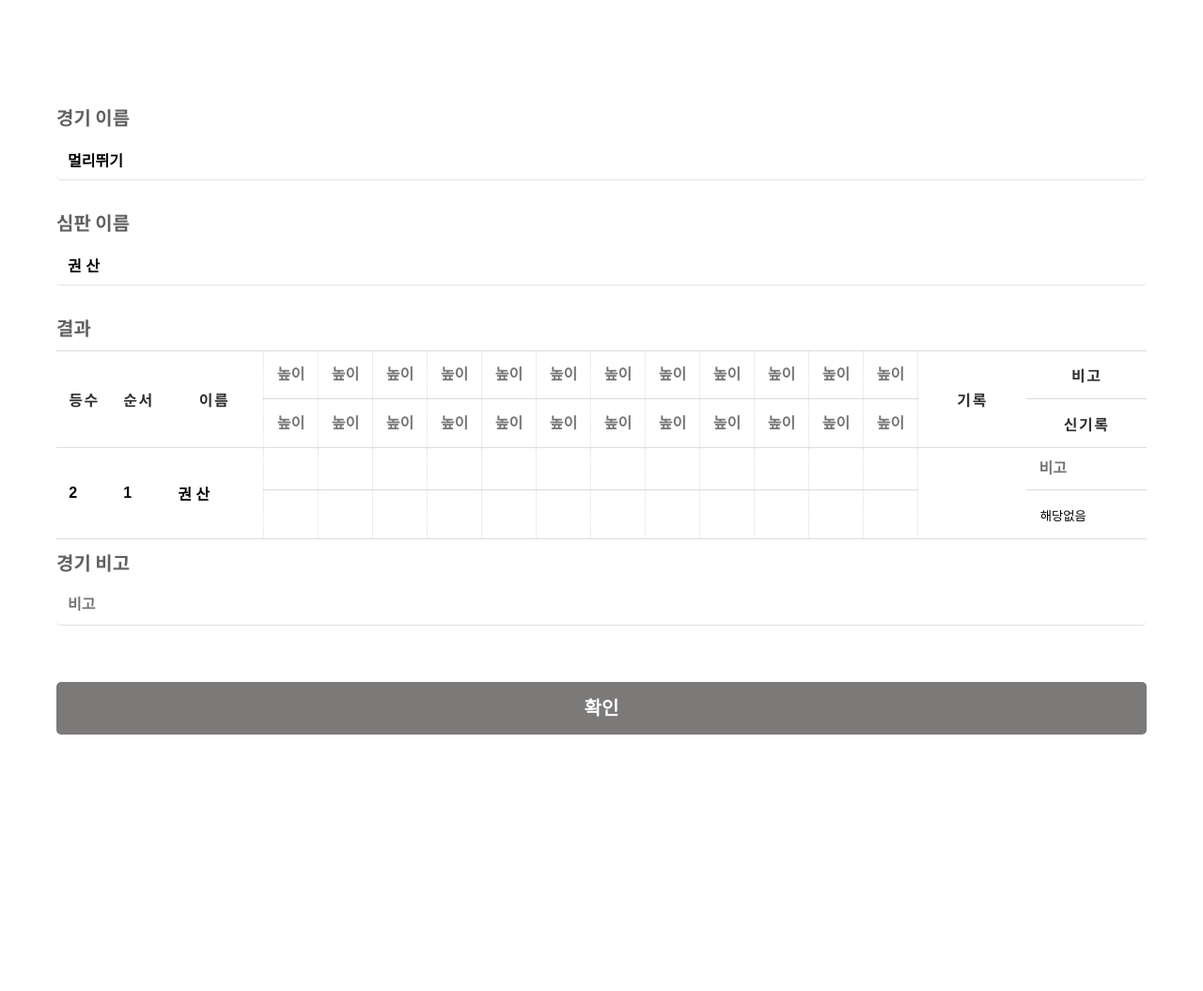
After one commit to hwang-won/U20_php, a PHP site: page /addFieldResult3.php in a window 1280 px wide. The commit adds this page. Shown: the whole page at 94% size. Run offline with PHP 8.4, Linux system fonts and the light colour scheme; some libraries are stand-ins or nearby versions.

Commit message:
add highjump result page

```diff
--- /dev/null
+++ b/addFieldResult3.php
@@ -0,0 +1,284 @@
+<!DOCTYPE html>
+<html lang="ko">
+
+<head>
+    <meta charset="UTF-8" />
+    <meta http-equiv="X-UA-Compatible" content="IE=edge" />
+    <meta name="viewport" content="width=device-width, initial-scale=1.0" />
+    <link rel="stylesheet" href="css/style.css" />
+    <link rel="stylesheet" href="fontawesome/css/all.min.css" />
+    <script src="/fontawesome/js/all.min.js"></script>
+    <!--Data Tables-->
+    <link rel="stylesheet" type="text/css" href="DataTables/datatables.min.css" />
+    <script type="text/javascript" src="DataTables/datatables.min.js"></script>
+    <script type="text/javascript" src="js/useDataTables.js"></script>
+    <script type="text/javascript" src="js/onlynumber.js"></script>
+    <title>U20</title>
+</head>
+
+<body>
+
+    <!-- contents 본문 내용 -->
+    <div class="container">
+        <!-- class="contents something" -->
+        <div class="something" style="padding: 100px 60px 60px 60px">
+            <form action="#" method="post" class="form">
+                <h3>경기 이름</h3>
+                <div class="input_row">
+                    <input placeholder="경기 이름" type="text" name="gamename" class="input_text" value="멀리뛰기"
+                        maxlength="16" required="" readonly />
+                </div>
+                <h3>심판 이름</h3>
+                <div class="input_row">
+                    <input placeholder="심판 이름" type="text" name="refereename" class="input_text" value="권 산"
+                        maxlength="30" required="" readonly />
+                </div>
+                <h3 style="margin-bottom: 10px">결과</h3>
+                <table cellspacing="0" cellpadding="0" class="team_table" style="border-top: 0px">
+                    <colgroup>
+                        <col style="width: 5%" />
+                        <col style="width: 5%" />
+                        <col style="width: 9%" />
+                        <col style="width: 5%" />
+                        <col style="width: 5%" />
+                        <col style="width: 5%" />
+                        <col style="width: 5%" />
+                        <col style="width: 5%" />
+                        <col style="width: 5%" />
+                        <col style="width: 5%" />
+                        <col style="width: 5%" />
+                        <col style="width: 5%" />
+                        <col style="width: 5%" />
+                        <col style="width: 5%" />
+                        <col style="width: 5%" />
+                        <col style="width: 10%" />
+                        <col style="width: 11%" />
+
+                    </colgroup>
+                    <thead>
+                        <tr id="col1">
+                            <th style="background: none" rowspan="2" >등수</th>
+                            <th style="background: none" rowspan="2">순서</th>
+                            <th style="background: none" rowspan="2">이름</th>
+                            <th style="background: none" ><input placeholder="높이" type="text" name="trial[]" class="input_trial" id="trial" value=""
+                            maxlength="4" required="" onkeyup="highFormat(this)"></th>
+                            <th style="background: none" ><input placeholder="높이" type="text" name="trial[]" class="input_trial" id="trial" value=""
+                            maxlength="4" required="" onkeyup="highFormat(this)"></th>
+                            <th style="background: none" ><input placeholder="높이" type="text" name="trial[]" class="input_trial" id="trial" value=""
+                            maxlength="4" required="" onkeyup="highFormat(this)"></th>
+                            <th style="background: none" ><input placeholder="높이" type="text" name="trial[]" class="input_trial" id="trial" value=""
+                            maxlength="4" required="" onkeyup="highFormat(this)"></th>
+                            <th style="background: none" ><input placeholder="높이" type="text" name="trial[]" class="input_trial" id="trial" value=""
+                            maxlength="4" required="" onkeyup="highFormat(this)"></th>
+                            <th style="background: none" ><input placeholder="높이" type="text" name="trial[]" class="input_trial" id="trial" value=""
+                            maxlength="4" required="" onkeyup="highFormat(this)"></th>
+                            <th style="background: none" ><input placeholder="높이" type="text" name="trial[]" class="input_trial" id="trial" value=""
+                            maxlength="4" required="" onkeyup="highFormat(this)"></th>
+                            <th style="background: none" ><input placeholder="높이" type="text" name="trial[]" class="input_trial" id="trial" value=""
+                            maxlength="4" required="" onkeyup="highFormat(this)"></th>
+                            <th style="background: none" ><input placeholder="높이" type="text" name="trial[]" class="input_trial" id="trial" value=""
+                            maxlength="4" required="" onkeyup="highFormat(this)"></th>
+                            <th style="background: none" ><input placeholder="높이" type="text" name="trial[]" class="input_trial" id="trial" value=""
+                            maxlength="4" required="" onkeyup="highFormat(this)"></th>
+                            <th style="background: none" ><input placeholder="높이" type="text" name="trial[]" class="input_trial" id="trial" value=""
+                            maxlength="4" required="" onkeyup="highFormat(this)"></th>
+                            <th style="background: none" ><input placeholder="높이" type="text" name="trial[]" class="input_trial" id="trial" value=""
+                            maxlength="4" required="" onkeyup="highFormat(this)"></th>
+                            <th style="background: none" rowspan="2">기록</th>
+                            <th style="background: none">비고</th>
+
+                        </tr>
+                        <tr id="col2">
+                            <th style="background: none" ><input placeholder="높이" type="text" name="trial[]" class="input_trial" id="trial" value=""
+                            maxlength="4" required="" onkeyup="highFormat(this)"></th>
+                            <th style="background: none" ><input placeholder="높이" type="text" name="trial[]" class="input_trial" id="trial" value=""
+                            maxlength="4" required="" onkeyup="highFormat(this)"></th>
+                            <th style="background: none" ><input placeholder="높이" type="text" name="trial[]" class="input_trial" id="trial" value=""
+                            maxlength="4" required="" onkeyup="highFormat(this)"></th>
+                            <th style="background: none" ><input placeholder="높이" type="text" name="trial[]" class="input_trial" id="trial" value=""
+                            maxlength="4" required="" onkeyup="highFormat(this)"></th>
+                            <th style="background: none" ><input placeholder="높이" type="text" name="trial[]" class="input_trial" id="trial" value=""
+                            maxlength="4" required="" onkeyup="highFormat(this)"></th>
+                            <th style="background: none" ><input placeholder="높이" type="text" name="trial[]" class="input_trial" id="trial" value=""
+                            maxlength="4" required="" onkeyup="highFormat(this)"></th>
+                            <th style="background: none" ><input placeholder="높이" type="text" name="trial[]" class="input_trial" id="trial" value=""
+                            maxlength="4" required="" onkeyup="highFormat(this)"></th>
+                            <th style="background: none" ><input placeholder="높이" type="text" name="trial[]" class="input_trial" id="trial" value=""
+                            maxlength="4" required="" onkeyup="highFormat(this)"></th>
+                            <th style="background: none" ><input placeholder="높이" type="text" name="trial[]" class="input_trial" id="trial" value=""
+                            maxlength="4" required="" onkeyup="highFormat(this)"></th>
+                            <th style="background: none" ><input placeholder="높이" type="text" name="trial[]" class="input_trial" id="trial" value=""
+                            maxlength="4" required="" onkeyup="highFormat(this)"></th>
+                            <th style="background: none" ><input placeholder="높이" type="text" name="trial[]" class="input_trial" id="trial" value=""
+                            maxlength="4" required="" onkeyup="highFormat(this)"></th>
+                            <th style="background: none" ><input placeholder="높이" type="text" name="trial[]" class="input_trial" id="trial" value=""
+                            maxlength="4" required="" onkeyup="highFormat(this)"></th>
+                            <th style="background: none">신기록</th>
+                        </tr>
+                    </thead>
+                    <tbody id="body">
+                        <tr id="col1">
+                            <td rowspan="2"><input type="number" name="rank[]" class="input_text" id="rank" value="2"
+                                    min="1" max="12" required="" /></td>
+                            <td rowspan="2"><input type="number" name="rain[]" class="input_text" value="1" min="1"
+                                    max="12" required="" readonly />
+                            </td>
+                            <td rowspan="2"><input placeholder="선수 이름" type="text" name="playername[]" class="input_text"
+                                    value="권 산" maxlength="30" required="" readonly /></td>
+                            <td>
+                                <input placeholder="" type="text" name="gameresult1[]" class="input_text" value=""
+                                    maxlength="5" required="" onkeyup="field2Format(this)"
+                                    style="float: left; width: auto; padding-right: 5px" />
+                            </td>
+                            <td>
+                                <input placeholder="" type="text" name="gameresult2[]" class="input_text" value=""
+                                    maxlength="5" required="" onkeyup="field2Format(this)"
+                                    style="float: left; width: auto; padding-right: 5px" />
+                            </td>
+                            <td>
+                                <input placeholder="" type="text" name="gameresult3[]" class="input_text" value=""
+                                    maxlength="5" required="" onkeyup="field2Format(this)"
+                                    style="float: left; width: auto; padding-right: 5px" />
+                            </td>
+                            <td>
+                                <input placeholder="" type="text" name="gameresult4[]" class="input_text" value=""
+                                    maxlength="5" required="" onkeyup="field2Format(this)"
+                                    style="float: left; width: auto; padding-right: 5px" />
+                            </td>
+                            <td>
+                                <input placeholder="" type="text" name="gameresult5[]" class="input_text" value=""
+                                    maxlength="5" required="" onkeyup="field2Format(this)"
+                                    style="float: left; width: auto; padding-right: 5px" />
+                            </td>
+                            <td>
+                                <input placeholder="" type="text" name="gameresult6[]" class="input_text" value=""
+                                    maxlength="5" required="" onkeyup="field2Format(this)"
+                                    style="float: left; width: auto; padding-right: 5px" />
+                            </td>
+                            <td>
+                                <input placeholder="" type="text" name="gameresult7[]" class="input_text" value=""
+                                    maxlength="5" required="" onkeyup="field2Format(this)"
+                                    style="float: left; width: auto; padding-right: 5px" />
+                            </td>
+                            <td>
+                                <input placeholder="" type="text" name="gameresult8[]" class="input_text" value=""
+                                    maxlength="5" required="" onkeyup="field2Format(this)"
+                                    style="float: left; width: auto; padding-right: 5px" />
+                            </td>
+                            <td>
+                                <input placeholder="" type="text" name="gameresult9[]" class="input_text" value=""
+                                    maxlength="5" required="" onkeyup="field2Format(this)"
+                                    style="float: left; width: auto; padding-right: 5px" />
+                            </td>
+                            <td>
+                                <input placeholder="" type="text" name="gameresult10[]" class="input_text" value=""
+                                    maxlength="5" required="" onkeyup="field2Format(this)"
+                                    style="float: left; width: auto; padding-right: 5px" />
+                            </td>
+                            <td>
+                                <input placeholder="" type="text" name="gameresult11[]" class="input_text" value=""
+                                    maxlength="5" required="" onkeyup="field2Format(this)"
+                                    style="float: left; width: auto; padding-right: 5px" />
+                            </td>
+                            <td>
+                                <input placeholder="" type="text" name="gameresult12[]" class="input_text" value=""
+                                    maxlength="5" required="" onkeyup="field2Format(this)"
+                                    style="float: left; width: auto; padding-right: 5px" />
+                            </td>
+                            <td rowspan="2">
+                                <input placeholder="" id="result" type="text" name="gameresult[]" class="input_text"
+                                    value="" maxlength="5" required="" onkeyup="field2Format(this)"
+                                    style="float: left; width: auto; padding-right: 5px" readonly/>
+                            </td>
+                            <td><input placeholder="비고" type="text" name="bigo" class="input_text" value=""
+                                    maxlength="100" /></td>
+                        <tr id="col2">
+                            <td>
+                                <input placeholder="" type="text" name="gameresult13[]" class="input_text" value=""
+                                    maxlength="5" required="" onkeyup="field2Format(this)"
+                                    style="float: left; width: auto; padding-right: 5px" />
+                            </td>
+                            <td>
+                                <input placeholder="" type="text" name="gameresult14[]" class="input_text" value=""
+                                    maxlength="5" required="" onkeyup="field2Format(this)"
+                                    style="float: left; width: auto; padding-right: 5px" />
+                            </td>
+                            <td>
+                                <input placeholder="" type="text" name="gameresult15[]" class="input_text" value=""
+                                    maxlength="5" required="" onkeyup="field2Format(this)"
+                                    style="float: left; width: auto; padding-right: 5px" />
+                            </td>
+                            <td>
+                                <input placeholder="" type="text" name="gameresult16[]" class="input_text" value=""
+                                    maxlength="5" required="" onkeyup="field2Format(this)"
+                                    style="float: left; width: auto; padding-right: 5px" />
+                            </td>
+                            <td>
+                                <input placeholder="" type="text" name="gameresult17[]" class="input_text" value=""
+                                    maxlength="5" required="" onkeyup="field2Format(this)"
+                                    style="float: left; width: auto; padding-right: 5px" />
+                            </td>
+                            <td>
+                                <input placeholder="" type="text" name="gameresult18[]" class="input_text" value=""
+                                    maxlength="5" required="" onkeyup="field2Format(this)"
+                                    style="float: left; width: auto; padding-right: 5px" />
+                                </td>
+                            <td>
+                                <input placeholder="" type="text" name="gameresult19[]" class="input_text" value=""
+                                    maxlength="5" required="" onkeyup="field2Format(this)"
+                                    style="float: left; width: auto; padding-right: 5px" />
+                                </td>
+                            <td>
+                                <input placeholder="" type="text" name="gameresult20[]" class="input_text" value=""
+                                    maxlength="5" required="" onkeyup="field2Format(this)"
+                                    style="float: left; width: auto; padding-right: 5px" />
+                                </td>
+                            <td>
+                                <input placeholder="" type="text" name="gameresult21[]" class="input_text" value=""
+                                    maxlength="5" required="" onkeyup="field2Format(this)"
+                                    style="float: left; width: auto; padding-right: 5px" />
+                                </td>
+                            <td>
+                                <input placeholder="" type="text" name="gameresult22[]" class="input_text" value=""
+                                    maxlength="5" required="" onkeyup="field2Format(this)"
+                                    style="float: left; width: auto; padding-right: 5px" />
+                                </td>
+                            <td>
+                                <input placeholder="" type="text" name="gameresult23[]" class="input_text" value=""
+                                    maxlength="5" required="" onkeyup="field2Format(this)"
+                                    style="float: left; width: auto; padding-right: 5px" />
+                                </td>
+                            <td>
+                                <input placeholder="" type="text" name="gameresult24[]" class="input_text" value=""
+                                    maxlength="5" required="" onkeyup="field2Format(this)"
+                                    style="float: left; width: auto; padding-right: 5px" />
+                                </td>
+                            <td>
+                                <select>
+                                    <option>해당없음</option>
+                                    <option>대회신기록</option>
+                                    <option>아시아신기록</option>
+                                    <option>아시아U20신기록</option>
+                                    <option>세계U20신기록</option>
+                                    <option>세계신기록</option>
+                                </select>
+                            </td>
+                        </tr>
+                        </tr>
+                    </tbody>
+                </table>
+                <h3>경기 비고</h3>
+                <div class="input_row">
+                    <input placeholder="비고" type="text" name="gamepass" class="input_text" value="" maxlength="100" />
+                </div>
+                <div class="signup_submit">
+                    <button type="submit" class="btn_login" name="addresult">
+                        <span>확인</span>
+                    </button>
+                </div>
+            </form>
+        </div>
+    </div>
+</body>
+
+</html>
--- a/css/style.css
+++ b/css/style.css
@@ -2024,6 +2024,15 @@ header > div ul.navbar > li {
   font-weight: var(--weight-bold);
 }
 
+.input_trial {
+  position: relative;
+  display: block;
+  width: 100%;
+  font-size: var(--font-small);
+  font-weight: var(--weight-bold);
+  text-align: center;
+}
+
 .signup_submit {
   padding-top: 40px;
   margin-bottom: 40px;
@@ -2299,6 +2308,22 @@ table.tbl_t02 td:first-child {
   right: 135px;
 }
 
+/*높이뛰기 구분용*/
+#col1 {
+  border-top: 1px solid #ddd;
+}
+#col1 > td:nth-child(n + 4):nth-child(-n + 16) {
+  border-left: 1px dotted #ddd;
+}
+#col2 > td:nth-child(-n + 12) {
+  border-left: 1px dotted #ddd;
+}
+#col1 > th:nth-child(n + 4):nth-child(-n + 16) {
+  border-left: 1px dotted #ddd;
+}
+#col2 > th:nth-child(-n + 12) {
+  border-left: 1px dotted #ddd;
+}
 /* log.html */
 /* user.html */
 .table_wrap {
```
Also changed, not shown: js/onlynumber.js (+9 -1 lines).
